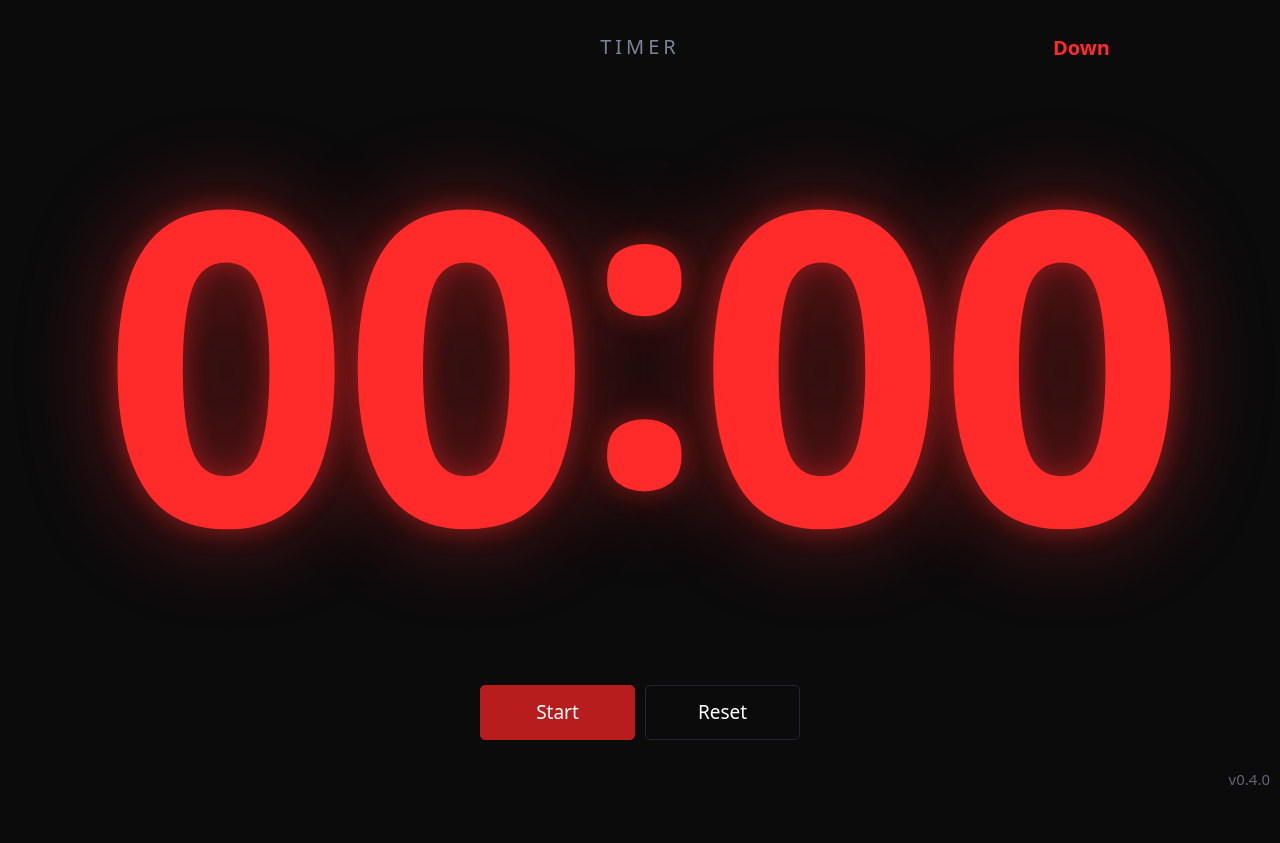
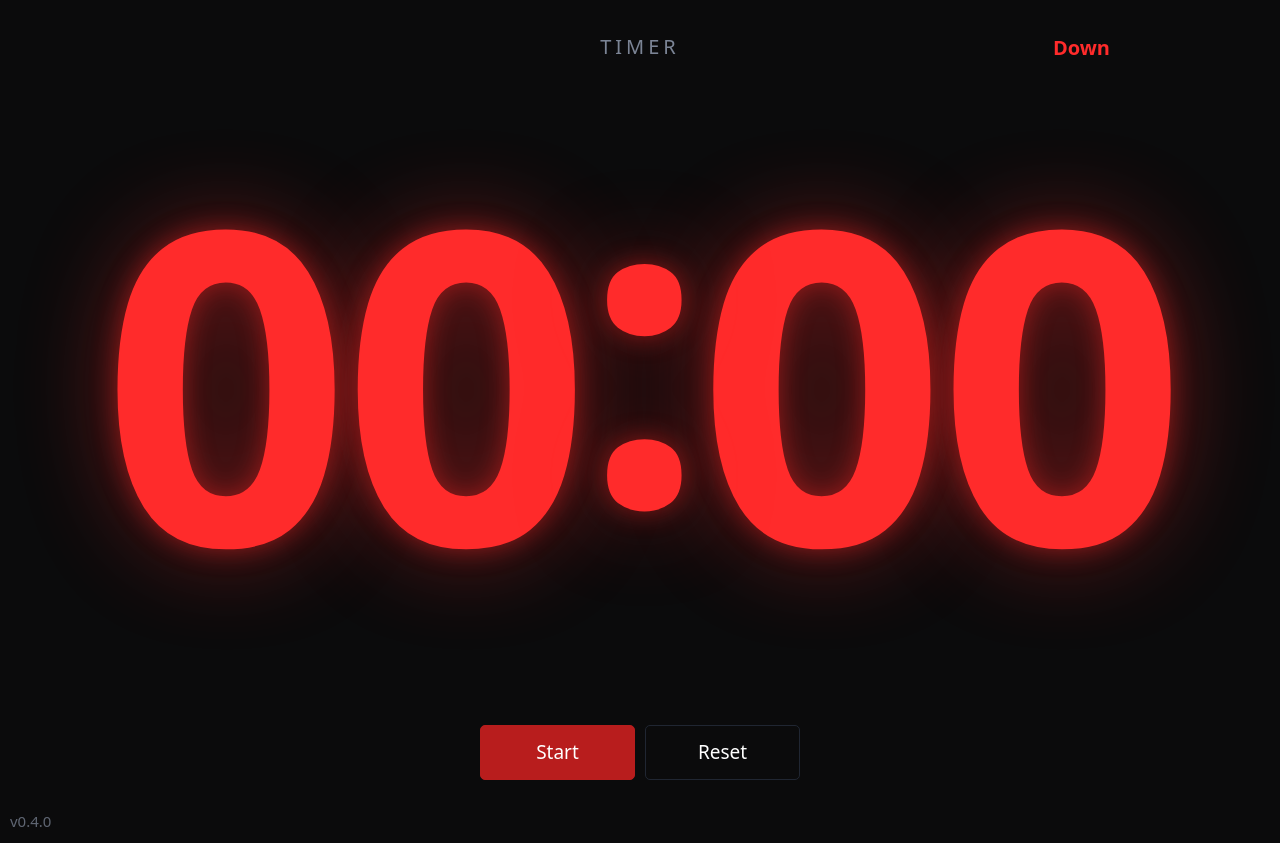
Before and after one commit to marcosgilf/timer, an Astro site: page / in a window 1280 px wide. Before the commit the page ends 800 px from the top, so only its background shows below. Built offline with nearby package versions, Linux system fonts and the light colour scheme; Astro itself is replaced by a stand-in of ours.

Commit message:
fix: make deployment hints scroll with footer

```diff
--- a/src/layouts/AppLayout.astro
+++ b/src/layouts/AppLayout.astro
@@ -37,8 +37,10 @@ const deployLabel =
   </head>
   <body>
     <slot />
-    {deployLabel && <small class="deploy-clue" aria-label={`Deployment context ${deployLabel}`}>{deployLabel}</small>}
-    <small class="app-version" aria-label={`Timer version ${version}`}>v{version}</small>
+    <footer class="app-footer">
+      {deployLabel && <small class="deploy-clue" aria-label={`Deployment context ${deployLabel}`}>{deployLabel}</small>}
+      <small class="app-version" aria-label={`Timer version ${version}`}>v{version}</small>
+    </footer>
 
     <script>
       import { registerSW } from "virtual:pwa-register";
--- a/src/styles/app.css
+++ b/src/styles/app.css
@@ -23,7 +23,6 @@ body > main {
   width: 100%;
   max-width: none;
   padding: 1rem max(0.5rem, env(safe-area-inset-left)) 1rem max(0.5rem, env(safe-area-inset-right));
-  padding-bottom: calc(3rem + env(safe-area-inset-bottom));
   overflow-x: hidden;
   text-align: center;
 }
@@ -229,10 +228,20 @@ body > main {
   font-variant-numeric: tabular-nums;
 }
 
-.app-version,
-.deploy-clue {
-  position: fixed;
-  bottom: calc(0.5rem + env(safe-area-inset-bottom, 0px));
+.app-footer {
+  display: flex;
+  align-items: center;
+  justify-content: space-between;
+  gap: 1rem;
+  width: 100%;
+  max-width: none;
+  margin: 0;
+  padding-block: 0.5rem calc(0.5rem + env(safe-area-inset-bottom, 0px));
+  padding-inline: calc(0.5rem + env(safe-area-inset-left, 0px))
+    calc(0.5rem + env(safe-area-inset-right, 0px));
+}
+
+.app-footer small {
   margin: 0;
   color: var(--pico-muted-color);
   font-size: 0.75rem;
@@ -240,12 +249,7 @@ body > main {
   user-select: none;
 }
 
-.app-version {
-  right: calc(0.5rem + env(safe-area-inset-right, 0px));
-}
-
 .deploy-clue {
-  left: calc(0.5rem + env(safe-area-inset-left, 0px));
   letter-spacing: 0.08em;
   text-transform: uppercase;
 }
```
